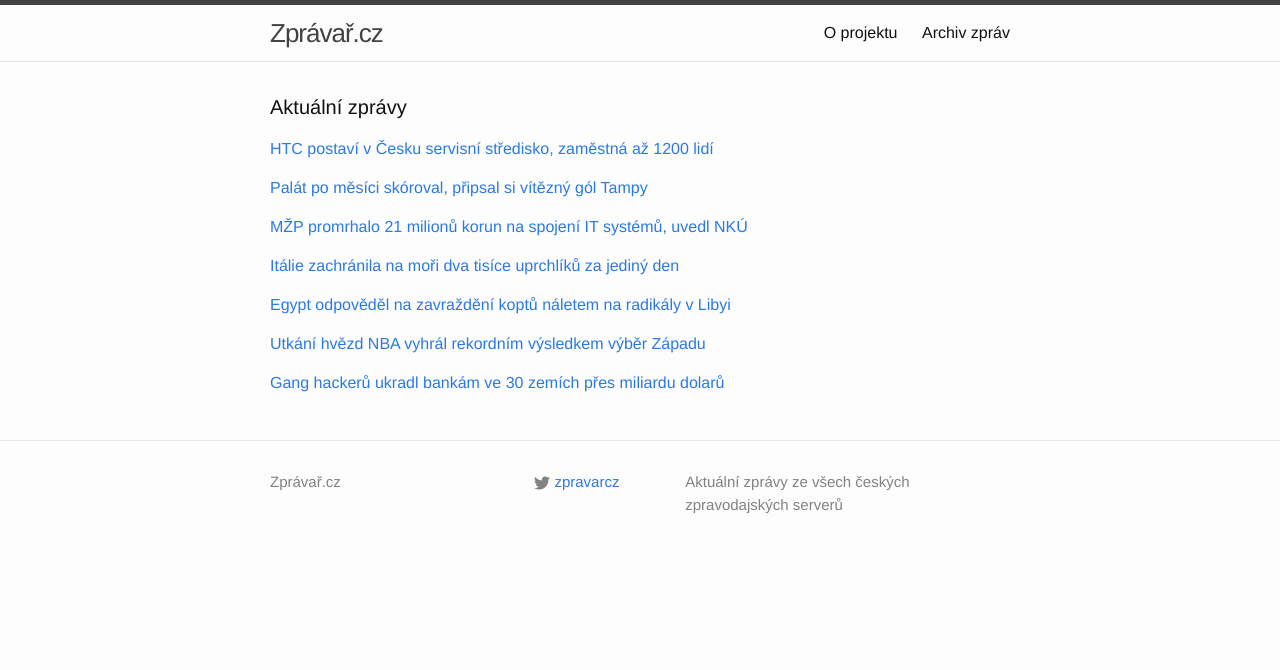
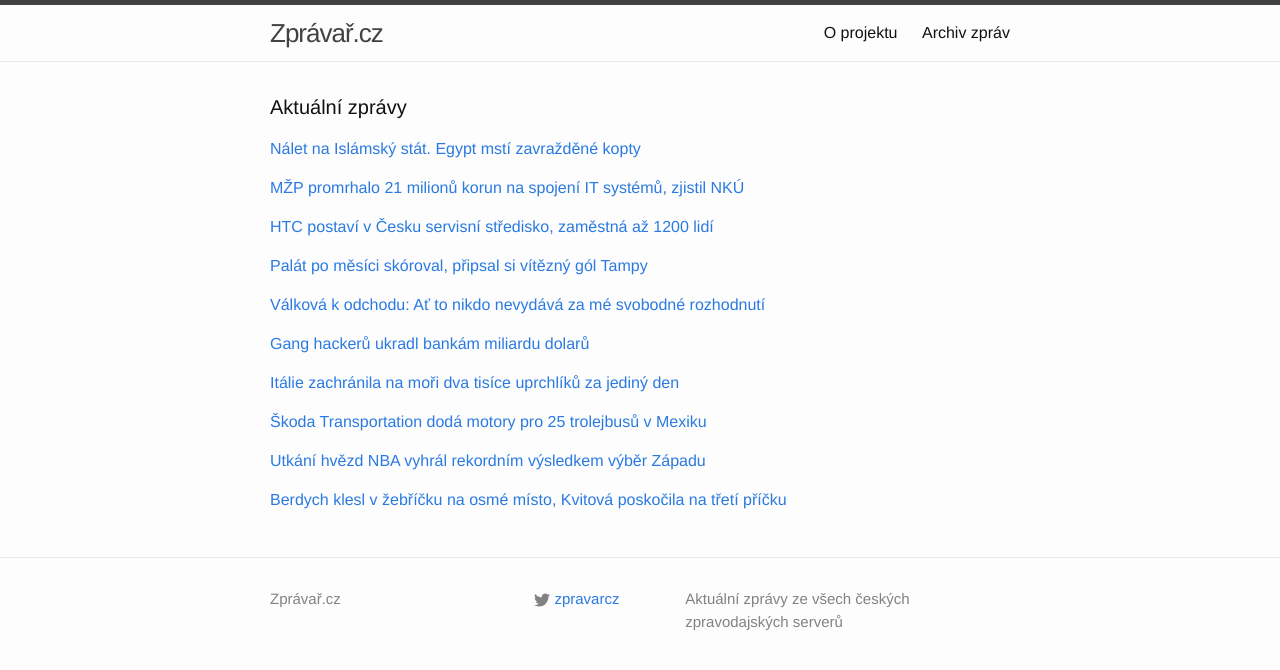
Before and after one commit to adliska/zpravar, a Jekyll site: the page built from index.html, in a window 1280 px wide. Shown: the top 670 px of the page. Built offline with Jekyll 4.4.1, drawn with Linux system fonts in a browser that asks for light colours; some of the changed lines change nothing that is shown.

Commit message:
zpravar news update

```diff
--- a/index.html
+++ b/index.html
@@ -5,8 +5,30 @@ layout: default
 <div class="home">
     <h1 class="page-heading">Aktuální zprávy</h1>
 
-<p><a href="javascript:;" onclick="toggle_visibility('zpravy0')">HTC postaví v Česku servisní středisko, zaměstná až 1200 lidí</a></p>
+<p><a href="javascript:;" onclick="toggle_visibility('zpravy0')">Nálet na Islámský stát. Egypt mstí zavražděné kopty</a></p>
 <div id="zpravy0" style="display:none">
+<ul>
+<li><a href=http://www.tyden.cz/rubriky/zahranici/afrika/nalet-na-islamsky-stat-egypt-msti-zavrazdene-kopty_333568.html>Nálet na Islámský stát. Egypt mstí zavražděné kopty - www.tyden.cz</a></li>
+<li><a href=http://www.ceskatelevize.cz/ct24/svet/301844-na-zavrazdeni-koptu-reagoval-egypt-naletem-na-pozice-dzihadistu/>Na zavraždění koptů reagoval Egypt náletem na pozice džihádistů - www.ceskatelevize.cz</a></li>
+<li><a href=http://zpravy.idnes.cz/egypt-vrazda-reakce-na-video-nalety-libye-fp8-/zahranicni.aspx?c=A150216_082055_zahranicni_skr>Egypt v odvetě za vraždu křesťanů bombardoval radikály v Libyi - zpravy.idnes.cz</a></li>
+<li><a href=http://www.ceskenoviny.cz/zpravy/zpravy/egypt-odpovedel-na-zavrazdeni-koptu-naletem-na-radikaly-v-libyi/1181893>Egypt odpověděl na zavraždění koptů náletem na radikály v Libyi - www.ceskenoviny.cz</a></li>
+<li><a href=http://www.lidovky.cz/egypt-se-pomstil-za-popravu-svych-krestanu-bombardoval-islamsky-stat-v-libyi-1xu-/zpravy-svet.aspx?c=A150216_081917_ln_zahranici_sij>Egypt pomstil popravu svých křesťanů, bombardoval Islámský stát v Libyi  - www.lidovky.cz</a></li>
+<li><a href=http://zpravy.aktualne.cz/zahranici/odveta-za-smrt-krestanu-egypt-bombardoval-islamisty-v-libyi/r~3d263f4eb5aa11e4ba57002590604f2e/>Odveta za smrt křesťanů. Egypt bombardoval islamisty v Libyi - zpravy.aktualne.cz</a></li>
+<li><a href=http://echo24.cz/a/wch7g>Egypt pomstil vraždu 21 koptů náletem na radikály v Libyi - echo24.cz</a></li>
+</ul>
+</div><p><a href="javascript:;" onclick="toggle_visibility('zpravy1')">MŽP promrhalo 21 milionů korun na spojení IT systémů, zjistil NKÚ</a></p>
+<div id="zpravy1" style="display:none">
+<ul>
+<li><a href=http://www.rozhlas.cz/_zprava/mzp-promrhalo-21-milionu-korun-na-spojeni-it-systemu-zjistil-nku--1455929>MŽP promrhalo 21 milionů korun na spojení IT systémů, zjistil NKÚ - www.rozhlas.cz</a></li>
+<li><a href=http://www.ceskenoviny.cz/zpravy/zpravy/mzp-promrhalo-21-milionu-korun-na-spojeni-it-systemu-uvedl-nku/1181894>MŽP promrhalo 21 milionů korun na spojení IT systémů, uvedl NKÚ - www.ceskenoviny.cz</a></li>
+<li><a href=http://zpravy.aktualne.cz/domaci/nku-na-zivotnim-prostredi-promrhali-21-milionu-za-it/r~7a01e6f0b5ac11e4aff10025900fea04/>NKÚ: Na životním prostředí promrhali 21 milionů za IT - zpravy.aktualne.cz</a></li>
+<li><a href=http://domaci.ihned.cz/c1-63543760-mzp-promrhalo-21-milionu-na-propojeni-it-systemu-zjistili-kontrolori>MŽP promrhalo 21 milionů na propojení IT systémů, zjistili kontroloři - domaci.ihned.cz</a></li>
+<li><a href=http://www.lidovky.cz/mzp-promrhalo-21-milionu-korun-na-spojeni-it-systemu-uvedl-nku-p6o-/zpravy-domov.aspx?c=A150216_081207_ln_domov_mmu>Ministerstvo promrhalo 21 milionů za neexistující projekt, tvrdí NKÚ  - www.lidovky.cz</a></li>
+<li><a href=http://www.denik.cz/z_domova/nku-ministerstvo-zivotniho-prostredi-promrhalo-21-milionu-na-spojeni-it-systemu.html>NKÚ: Ministerstvo životního prostředí promrhalo 21 milionů na spojení IT systémů - www.denik.cz</a></li>
+<li><a href=http://www.ceskatelevize.cz/ct24/ekonomika/301841-mzp-chtelo-jednotny-informacni-system-misto-toho-jich-ma-125/>MŽP chtělo jednotný informační systém, místo toho jich má 125 - www.ceskatelevize.cz</a></li>
+</ul>
+</div><p><a href="javascript:;" onclick="toggle_visibility('zpravy2')">HTC postaví v Česku servisní středisko, zaměstná až 1200 lidí</a></p>
+<div id="zpravy2" style="display:none">
 <ul>
 <li><a href=http://e-svet.e15.cz/it-byznys/htc-postavi-v-cesku-servisni-stredisko-zamestna-az-1200-lidi-1163286>HTC postaví v Česku servisní středisko, zaměstná až 1200 lidí - e-svet.e15.cz</a></li>
 <li><a href=http://ekonomika.idnes.cz/htc-centrum-v-praze-cesku-0hs-/ekonomika.aspx?c=A150216_074733_ekonomika_skr>Výrobce mobilů HTC chce postavit na Moravě servisní centrum - ekonomika.idnes.cz</a></li>
@@ -15,8 +37,8 @@ layout: default
 <li><a href=http://www.denik.cz/ekonomika/htc-chce-postavit-centrum-v-cr-muze-zamestnat-1200-lidi-20150216.html>HTC chce postavit centrum v ČR, může zaměstnat 1200 lidí - www.denik.cz</a></li>
 <li><a href=http://zpravy.aktualne.cz/ekonomika/do-ceska-miri-mobilni-gigant-otevre-tu-centrum-pro-evropu/r~40d496c4b52111e490f70025900fea04/>Do Česka míří mobilní obr HTC, plánuje tu centrum pro Evropu - zpravy.aktualne.cz</a></li>
 </ul>
-</div><p><a href="javascript:;" onclick="toggle_visibility('zpravy1')">Palát po měsíci skóroval, připsal si vítězný gól Tampy</a></p>
-<div id="zpravy1" style="display:none">
+</div><p><a href="javascript:;" onclick="toggle_visibility('zpravy3')">Palát po měsíci skóroval, připsal si vítězný gól Tampy</a></p>
+<div id="zpravy3" style="display:none">
 <ul>
 <li><a href=http://www.denik.cz/hokej/palat-po-mesici-skoroval-pripsal-si-vitezny-gol-tampy-20150216.html>Palát po měsíci skóroval, připsal si vítězný gól Tampy - www.denik.cz</a></li>
 <li><a href=http://hokej.idnes.cz/palat-trefil-rozdilovou-branku-tampy-d8j-/nhl.aspx?c=A150216_071126_nhl_Mkr>Palát trefil rozdílovou branku Tampy, Neuvirth držel Buffalo ve hře - hokej.idnes.cz</a></li>
@@ -25,46 +47,53 @@ layout: default
 <li><a href=http://www.sportovninoviny.cz/zpravy/palat-po-mesici-skoroval-pripsal-si-vitezny-gol-tampy/1181877>Palát po měsíci skóroval, připsal si vítězný gól Tampy - www.sportovninoviny.cz</a></li>
 <li><a href=http://sport.aktualne.cz/palat-dal-vitezny-gol-tampy-voracek-tentokrat-nebodoval/r~67f5bad6b59d11e486b9002590604f2e/>Palát dal vítězný gól Tampy, Voráček tentokrát nebodoval - sport.aktualne.cz</a></li>
 </ul>
-</div><p><a href="javascript:;" onclick="toggle_visibility('zpravy2')">MŽP promrhalo 21 milionů korun na spojení IT systémů, uvedl NKÚ</a></p>
-<div id="zpravy2" style="display:none">
+</div><p><a href="javascript:;" onclick="toggle_visibility('zpravy4')">Válková k odchodu: Ať to nikdo nevydává za mé svobodné rozhodnutí</a></p>
+<div id="zpravy4" style="display:none">
 <ul>
-<li><a href=http://www.ceskenoviny.cz/zpravy/zpravy/mzp-promrhalo-21-milionu-korun-na-spojeni-it-systemu-uvedl-nku/1181894>MŽP promrhalo 21 milionů korun na spojení IT systémů, uvedl NKÚ - www.ceskenoviny.cz</a></li>
-<li><a href=http://zpravy.aktualne.cz/domaci/nku-na-zivotnim-prostredi-promrhali-21-milionu-za-it/r~7a01e6f0b5ac11e4aff10025900fea04/>NKÚ: Na životním prostředí promrhali 21 milionů za IT - zpravy.aktualne.cz</a></li>
-<li><a href=http://domaci.ihned.cz/c1-63543760-mzp-promrhalo-21-milionu-na-propojeni-it-systemu-zjistili-kontrolori>MŽP promrhalo 21 milionů na propojení IT systémů, zjistili kontroloři - domaci.ihned.cz</a></li>
-<li><a href=http://www.lidovky.cz/mzp-promrhalo-21-milionu-korun-na-spojeni-it-systemu-uvedl-nku-p6o-/zpravy-domov.aspx?c=A150216_081207_ln_domov_mmu>Ministerstvo promrhalo 21 milionů za neexistující projekt, tvrdí NKÚ  - www.lidovky.cz</a></li>
-<li><a href=http://www.denik.cz/z_domova/nku-ministerstvo-zivotniho-prostredi-promrhalo-21-milionu-na-spojeni-it-systemu.html>NKÚ: Ministerstvo životního prostředí promrhalo 21 milionů na spojení IT systémů - www.denik.cz</a></li>
-<li><a href=http://www.ceskatelevize.cz/ct24/ekonomika/301841-mzp-chtelo-jednotny-informacni-system-misto-toho-jich-ma-125/>MŽP chtělo jednotný informační systém, místo toho jich má 125 - www.ceskatelevize.cz</a></li>
+<li><a href=http://zpravy.e15.cz/domaci/politika/valkova-k-odchodu-at-to-nikdo-nevydava-za-me-svobodne-rozhodnuti-1163309>Válková k odchodu: Ať to nikdo nevydává za mé svobodné rozhodnutí - zpravy.e15.cz</a></li>
+<li><a href=http://echo24.cz/a/wS2MQ>Válková: Rezignace není moje svobodné rozhodnutí - echo24.cz</a></li>
+<li><a href=http://www.denik.cz/z_domova/valkova-k-odchodu-at-to-nikdo-nevydava-za-me-svobodne-rozhodnuti-20150216.html>Válková k odchodu: Ať to nikdo nevydává za mé svobodné rozhodnutí - www.denik.cz</a></li>
+<li><a href=http://www.ceskatelevize.cz/ct24/domaci/301840-valkova-odejit-nechtela-primelo-ji-vedeni-ano/>Válková odejít nechtěla, přimělo ji vedení ANO - www.ceskatelevize.cz</a></li>
+<li><a href=http://www.novinky.cz/domaci/361751-valkova-vyzvali-me-abych-skoncila-co-nejdriv-moje-rozhodnuti-to-nebylo.html>Válková: Vyzvali mě, abych skončila co nejdřív. Moje rozhodnutí to nebylo - www.novinky.cz</a></li>
 </ul>
-</div><p><a href="javascript:;" onclick="toggle_visibility('zpravy3')">Itálie zachránila na moři dva tisíce uprchlíků za jediný den</a></p>
-<div id="zpravy3" style="display:none">
+</div><p><a href="javascript:;" onclick="toggle_visibility('zpravy5')">Gang hackerů ukradl bankám miliardu dolarů</a></p>
+<div id="zpravy5" style="display:none">
+<ul>
+<li><a href=http://www.novinky.cz/internet-a-pc/bezpecnost/361753-gang-hackeru-ukradl-bankam-miliardu-dolaru.html>Gang hackerů ukradl bankám miliardu dolarů - www.novinky.cz</a></li>
+<li><a href=http://zpravy.idnes.cz/gang-hackeru-ukradl-bankam-pres-miliardu-dolaru-frv-/zahranicni.aspx?c=A150216_072550_zahranicni_skr>Gang hackerů ukradl bankám ve 30 zemích přes miliardu dolarů - zpravy.idnes.cz</a></li>
+<li><a href=http://zpravy.aktualne.cz/zahranici/gang-hackeru-ukradl-bankam-pres-jednu-miliardu-dolaru/r~86db2c42b5a211e498be002590604f2e/>Gang hackerů ukradl bankám přes jednu miliardu dolarů - zpravy.aktualne.cz</a></li>
+<li><a href=http://www.ceskenoviny.cz/zpravy/zpravy/gang-hackeru-ukradl-bankam-pres-miliardu-dolaru-tvrdi-zprava/1181857>Gang hackerů ukradl bankám přes miliardu dolarů, tvrdí zpráva - www.ceskenoviny.cz</a></li>
+<li><a href=http://www.novinky.cz/internet-a-pc/361753-gang-hackeru-ukradl-bankam-miliardu-dolaru.html>Gang hackerů ukradl bankám miliardu dolarů - www.novinky.cz</a></li>
+</ul>
+</div><p><a href="javascript:;" onclick="toggle_visibility('zpravy6')">Itálie zachránila na moři dva tisíce uprchlíků za jediný den</a></p>
+<div id="zpravy6" style="display:none">
 <ul>
 <li><a href=http://zpravy.aktualne.cz/zahranici/italie-zachranila-na-mori-za-jediny-den-dva-tisice-uprchliku/r~2d798886b5a411e4833a0025900fea04/>Itálie zachránila na moři dva tisíce uprchlíků za jediný den - zpravy.aktualne.cz</a></li>
 <li><a href=http://zpravy.idnes.cz/italie-uprchlici-stredozemni-more-d5w-/zahranicni.aspx?c=A150216_070257_zahranicni_skr>Itálie zachránila na moři za jediný den přes dva tisíce uprchlíků - zpravy.idnes.cz</a></li>
 <li><a href=http://www.novinky.cz/zahranicni/evropa/361754-ve-stredozemnim-mori-zachranili-pres-2000-uprchliku.html>Ve Středozemním moři zachránili přes 2000 uprchlíků - www.novinky.cz</a></li>
 <li><a href=http://www.ceskenoviny.cz/zpravy/zpravy/italske-lode-zachranily-na-mori-za-jeden-den-pres-2000-uprchliku/1181854>Italské lodě zachránily na moři za jeden den přes 2000 uprchlíků - www.ceskenoviny.cz</a></li>
 </ul>
-</div><p><a href="javascript:;" onclick="toggle_visibility('zpravy4')">Egypt odpověděl na zavraždění koptů náletem na radikály v Libyi</a></p>
-<div id="zpravy4" style="display:none">
+</div><p><a href="javascript:;" onclick="toggle_visibility('zpravy7')">Škoda Transportation dodá motory pro 25 trolejbusů v Mexiku</a></p>
+<div id="zpravy7" style="display:none">
 <ul>
-<li><a href=http://www.ceskenoviny.cz/zpravy/zpravy/egypt-odpovedel-na-zavrazdeni-koptu-naletem-na-radikaly-v-libyi/1181893>Egypt odpověděl na zavraždění koptů náletem na radikály v Libyi - www.ceskenoviny.cz</a></li>
-<li><a href=http://www.lidovky.cz/egypt-se-pomstil-za-popravu-svych-krestanu-bombardoval-islamsky-stat-v-libyi-1xu-/zpravy-svet.aspx?c=A150216_081917_ln_zahranici_sij>Egypt pomstil popravu svých křesťanů, bombardoval Islámský stát v Libyi  - www.lidovky.cz</a></li>
-<li><a href=http://zpravy.aktualne.cz/zahranici/odveta-za-smrt-krestanu-egypt-bombardoval-islamisty-v-libyi/r~3d263f4eb5aa11e4ba57002590604f2e/>Odveta za smrt křesťanů. Egypt bombardoval islamisty v Libyi - zpravy.aktualne.cz</a></li>
-<li><a href=http://echo24.cz/a/wch7g>Egypt pomstil vraždu 21 koptů náletem na radikály v Libyi - echo24.cz</a></li>
+<li><a href=http://www.denik.cz/ekonomika/skoda-transportation-doda-motory-pro-25-trolejbusu-v-mexiku-20150216.html>Škoda Transportation dodá motory pro 25 trolejbusů v Mexiku - www.denik.cz</a></li>
+<li><a href=http://zpravy.e15.cz/byznys/prumysl-a-energetika/skoda-transportation-doda-motory-pro-25-trolejbusu-v-mexiku-1163292>Škoda Transportation dodá motory pro 25 trolejbusů v Mexiku - zpravy.e15.cz</a></li>
+<li><a href=http://zpravy.e15.cz/byznys/doprava-a-logistika/skoda-transportation-doda-motory-pro-25-trolejbusu-v-mexiku-1163292>Škoda Transportation dodá motory pro 25 trolejbusů v Mexiku - zpravy.e15.cz</a></li>
+<li><a href=http://byznys.lidovky.cz/plzenska-skoda-bude-s-mexicany-montovat-trolejbusy-za-100-milionu-pxh-/doprava.aspx?c=A150213_174154_ln-doprava_pave>Plzeňská Škoda bude s Mexičany montovat trolejbusy. Za 100 milionů  - byznys.lidovky.cz</a></li>
 </ul>
-</div><p><a href="javascript:;" onclick="toggle_visibility('zpravy5')">Utkání hvězd NBA vyhrál rekordním výsledkem výběr Západu</a></p>
-<div id="zpravy5" style="display:none">
+</div><p><a href="javascript:;" onclick="toggle_visibility('zpravy8')">Utkání hvězd NBA vyhrál rekordním výsledkem výběr Západu</a></p>
+<div id="zpravy8" style="display:none">
 <ul>
 <li><a href=http://www.denik.cz/ostatni_sport/utkani-hvezd-nba-vyhral-rekordnim-vysledkem-vyber-zapadu-20150216.html>Utkání hvězd NBA vyhrál rekordním výsledkem výběr Západu - www.denik.cz</a></li>
 <li><a href=http://sport.aktualne.cz/utkani-hvezd-nba-vyhral-rekordnim-vysledkem-vyber-zapadu/r~abcce84eb5aa11e49f60002590604f2e/>Utkání hvězd NBA vyhrál rekordním výsledkem výběr Západu - sport.aktualne.cz</a></li>
 <li><a href=http://www.sportovninoviny.cz/zpravy/utkani-hvezd-nba-vyhral-rekordnim-vysledkem-vyber-zapadu/1181891>Utkání hvězd NBA vyhrál rekordním výsledkem výběr Západu - www.sportovninoviny.cz</a></li>
 <li><a href=http://sport.idnes.cz/basketbal-nba-utkani-hvezd-dc7-/basket.aspx?c=A150216_073258_sport-basket_rou>Utkání hvězd NBA ovládl tým Západu, Westbrook nasázel 41 bodů - sport.idnes.cz</a></li>
 </ul>
-</div><p><a href="javascript:;" onclick="toggle_visibility('zpravy6')">Gang hackerů ukradl bankám ve 30 zemích přes miliardu dolarů</a></p>
-<div id="zpravy6" style="display:none">
+</div><p><a href="javascript:;" onclick="toggle_visibility('zpravy9')">Berdych klesl v žebříčku na osmé místo, Kvitová poskočila na třetí příčku</a></p>
+<div id="zpravy9" style="display:none">
 <ul>
-<li><a href=http://zpravy.idnes.cz/gang-hackeru-ukradl-bankam-pres-miliardu-dolaru-frv-/zahranicni.aspx?c=A150216_072550_zahranicni_skr>Gang hackerů ukradl bankám ve 30 zemích přes miliardu dolarů - zpravy.idnes.cz</a></li>
-<li><a href=http://zpravy.aktualne.cz/zahranici/gang-hackeru-ukradl-bankam-pres-jednu-miliardu-dolaru/r~86db2c42b5a211e498be002590604f2e/>Gang hackerů ukradl bankám přes jednu miliardu dolarů - zpravy.aktualne.cz</a></li>
-<li><a href=http://www.ceskenoviny.cz/zpravy/zpravy/gang-hackeru-ukradl-bankam-pres-miliardu-dolaru-tvrdi-zprava/1181857>Gang hackerů ukradl bankám přes miliardu dolarů, tvrdí zpráva - www.ceskenoviny.cz</a></li>
-<li><a href=http://www.novinky.cz/internet-a-pc/361753-gang-hackeru-ukradl-bankam-miliardu-dolaru.html>Gang hackerů ukradl bankám miliardu dolarů - www.novinky.cz</a></li>
+<li><a href=http://sport.idnes.cz/tenis-zebricky-berdych-kvitova-d3i-/tenis.aspx?c=A150216_084830_tenis_rou>Berdych klesl v žebříčku na osmé místo, Kvitová poskočila na třetí příčku - sport.idnes.cz</a></li>
+<li><a href=http://sport.aktualne.cz/z-kvitove-je-svetova-trojka-berdych-klesl-na-osme-misto/r~1a2e3b0eb5af11e4ba57002590604f2e/>Z Kvitové je světová trojka, Berdych klesl na osmé místo - sport.aktualne.cz</a></li>
+<li><a href=http://www.sportovninoviny.cz/zpravy/berdych-klesl-v-zebricku-na-osme-misto-kvitova-je-nove-treti/1181897>Berdych klesl v žebříčku na osmé místo, Kvitová je nově třetí - www.sportovninoviny.cz</a></li>
 </ul>
 </div></div>
```
